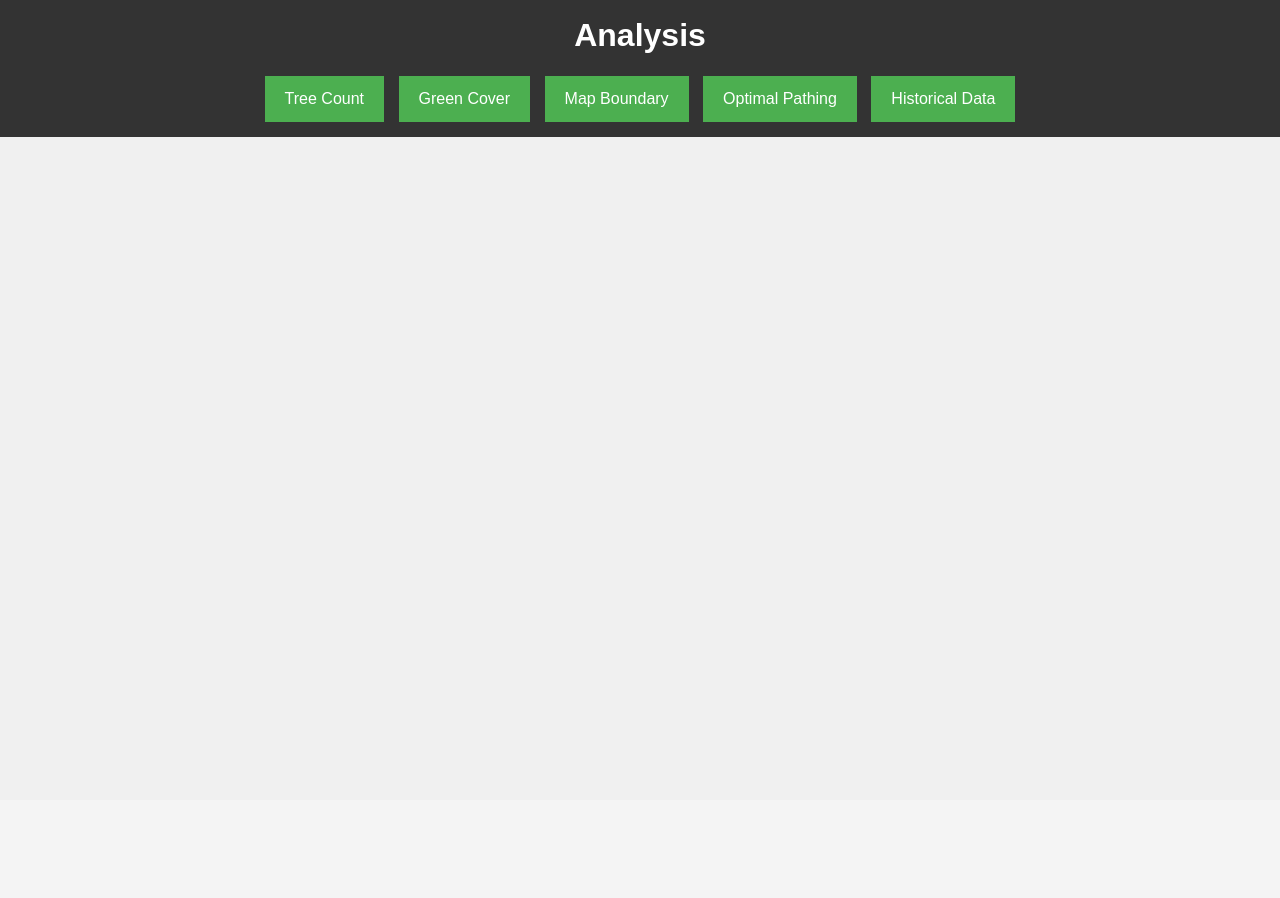
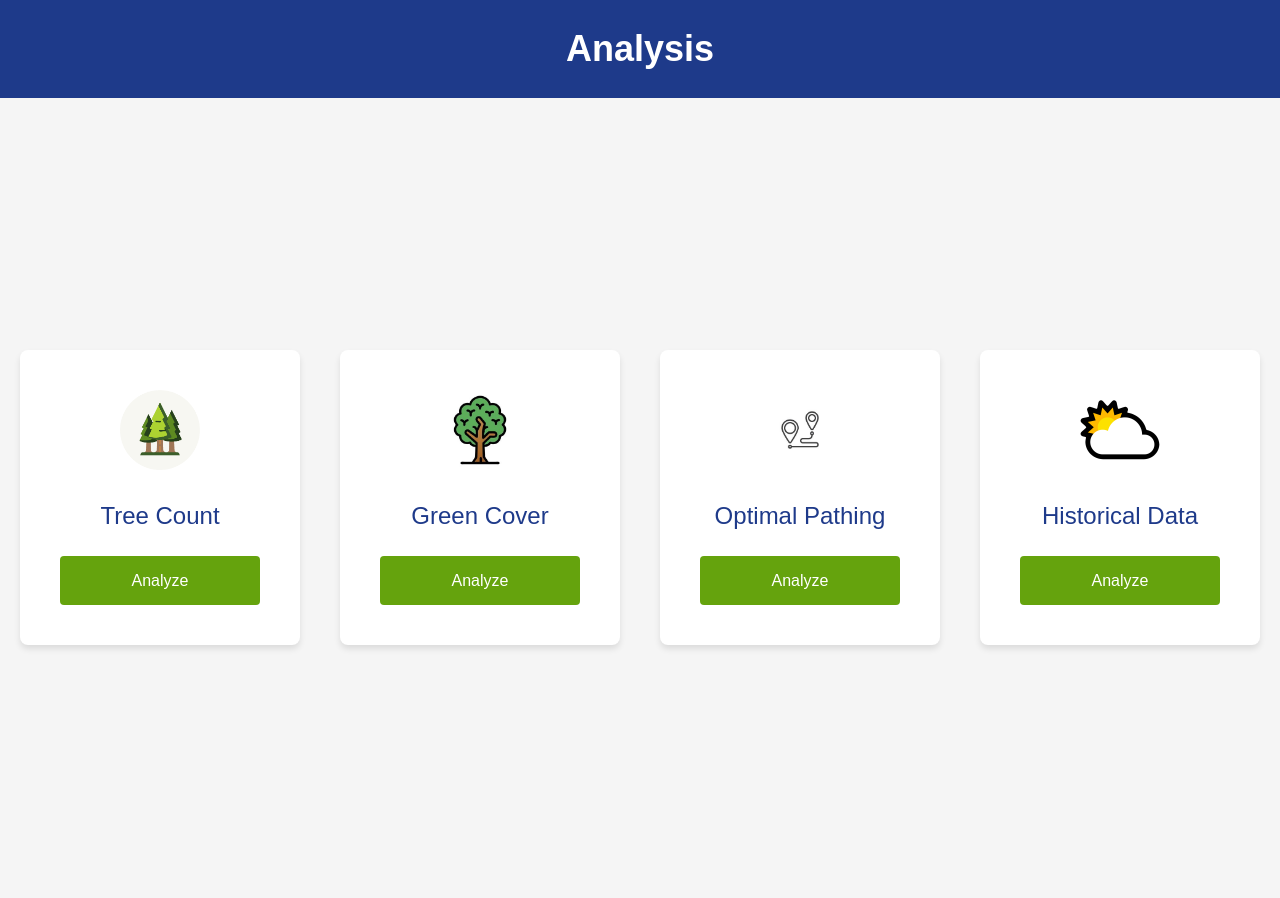
Before and after one commit to aaryannn20/TreeVerse, a Flask app: page /predict in a window 1280 px wide. Before the commit the page ends 137 px from the top, so only its background shows below. Run offline with Flask 3, Linux system fonts and the light colour scheme.

Commit message:
updated ui

```diff
--- a/app/templates/predict.html
+++ b/app/templates/predict.html
@@ -4,48 +4,107 @@
     <meta charset="UTF-8">
     <meta name="viewport" content="width=device-width, initial-scale=1.0">
     <link rel="stylesheet" href="{{ url_for('static', filename='css/styles.css') }}">
-    <title>Analysis</title>
+    <title>Analysis Dashboard</title>
 
     <style>
         body {
-            font-family: Arial, sans-serif;
+            font-family: 'Montserrat', sans-serif;
             margin: 0;
             padding: 0;
+            background-color: #f5f5f5;
         }
 
         header {
-            background-color: #333;
+            background-color: #1E3A8A;
             color: white;
-            padding: 10px;
+            padding: 20px;
             text-align: center;
         }
 
-        .toggle-buttons {
-            margin-top: 10px;
+        h1 {
+            margin: 0;
+            font-size: 36px;
+            font-weight: 700;
         }
 
-        .toggle-buttons a {
-            background-color: #4CAF50;
+        .dashboard-container {
+            display: flex;
+            justify-content: center;
+            align-items: center;
+            height: calc(100vh - 80px);
+            margin: 40px 0;
+        }
+
+        .dashboard-card {
+            background-color: white;
+            box-shadow: 0 4px 6px rgba(0, 0, 0, 0.1);
+            border-radius: 8px;
+            padding: 40px;
+            text-align: center;
+            width: 300px;
+            margin: 20px;
+            transition: transform 0.3s ease;
+        }
+
+        .dashboard-card:hover {
+            transform: translateY(-5px);
+        }
+
+        .dashboard-card h2 {
+            font-size: 24px;
+            font-weight: 500;
+            margin-bottom: 20px;
+            color: #1E3A8A;
+        }
+
+        .dashboard-card img {
+            width: 80px;
+            height: 80px;
+            margin-bottom: 20px;
+        }
+
+        .dashboard-card a {
+            display: block;
+            background-color: #65A30D;
             color: white;
-            border: none;
-            padding: 10px 20px;
-            margin: 5px;
-            cursor: pointer;
             text-decoration: none;
-            display: inline-block;
+            padding: 12px 24px;
+            border-radius: 4px;
+            font-size: 16px;
+            font-weight: 500;
+            transition: background-color 0.3s ease;
+        }
+
+        .dashboard-card a:hover {
+            background-color: #4A7C0C;
         }
     </style>
 </head>
 <body>
     <header>
         <h1>Analysis</h1>
-        <div class="toggle-buttons">
-            <a href="{{url_for('main.object_detection')}}" target="_blank" >Tree Count</a>
-            <a href="{{url_for('main.object_segmentation')}}" target="_blank">Green Cover</a>
-            <a href="{{url_for('main.tree_species')}}" target="_blank" >Map Boundary</a>
-            <a href="{{url_for('main.optimal_path')}}" target="_blank">Optimal Pathing</a>
-            <a href="{{url_for('main.historical_data')}}" target="_blank">Historical Data</a>
+    </header>
+    <div class="dashboard-container">
+        <div class="dashboard-card">
+            <img src="{{ url_for('static', filename='images/Treenew.png') }}" alt="Tree Icon">
+            <h2>Tree Count</h2>
+            <a href="{{url_for('main.object_detection')}}" target="_blank">Analyze</a>
         </div>
-    </header>
+        <div class="dashboard-card">
+            <img src="{{ url_for('static', filename='images/green-cover.jpg') }}" alt="Tree Icon">
+            <h2>Green Cover</h2>
+            <a href="{{url_for('main.object_segmentation')}}" target="_blank">Analyze</a>
+        </div>
+        <div class="dashboard-card">
+            <img src="{{ url_for('static', filename='images/pathing.jpg') }}" alt="Tree Icon">
+            <h2>Optimal Pathing</h2>
+            <a href="{{url_for('main.optimal_path')}}" target="_blank">Analyze</a>
+        </div>
+        <div class="dashboard-card">
+            <img src="{{ url_for('static', filename='icons/sunny.png') }}" alt="Tree Icon">
+            <h2>Historical Data</h2>
+            <a href="{{url_for('main.historical_data')}}" target="_blank">Analyze</a>
+        </div>
+    </div>
 </body>
 </html>
```
Also changed, not shown: UPLOADS/fn_261892_4_174165_4_19_jpg.rf.038aac8c610675a920e87310b90a2b01.jpg (added), UPLOADS/processed_image.png, UPLOADS/rc_261714_4_174456_4_19_jpg.rf.1f075a7e5665a70a00212314ec6416b8.jpg (added), app/static/icons/unnamed.png (added), app/static/images/Treenew.png (added), app/static/images/green-cover.jpg (added), app/static/images/newtree-Photoroom.png (added), app/static/images/newtree.png (added), app/static/images/pathing.jpg (added).
